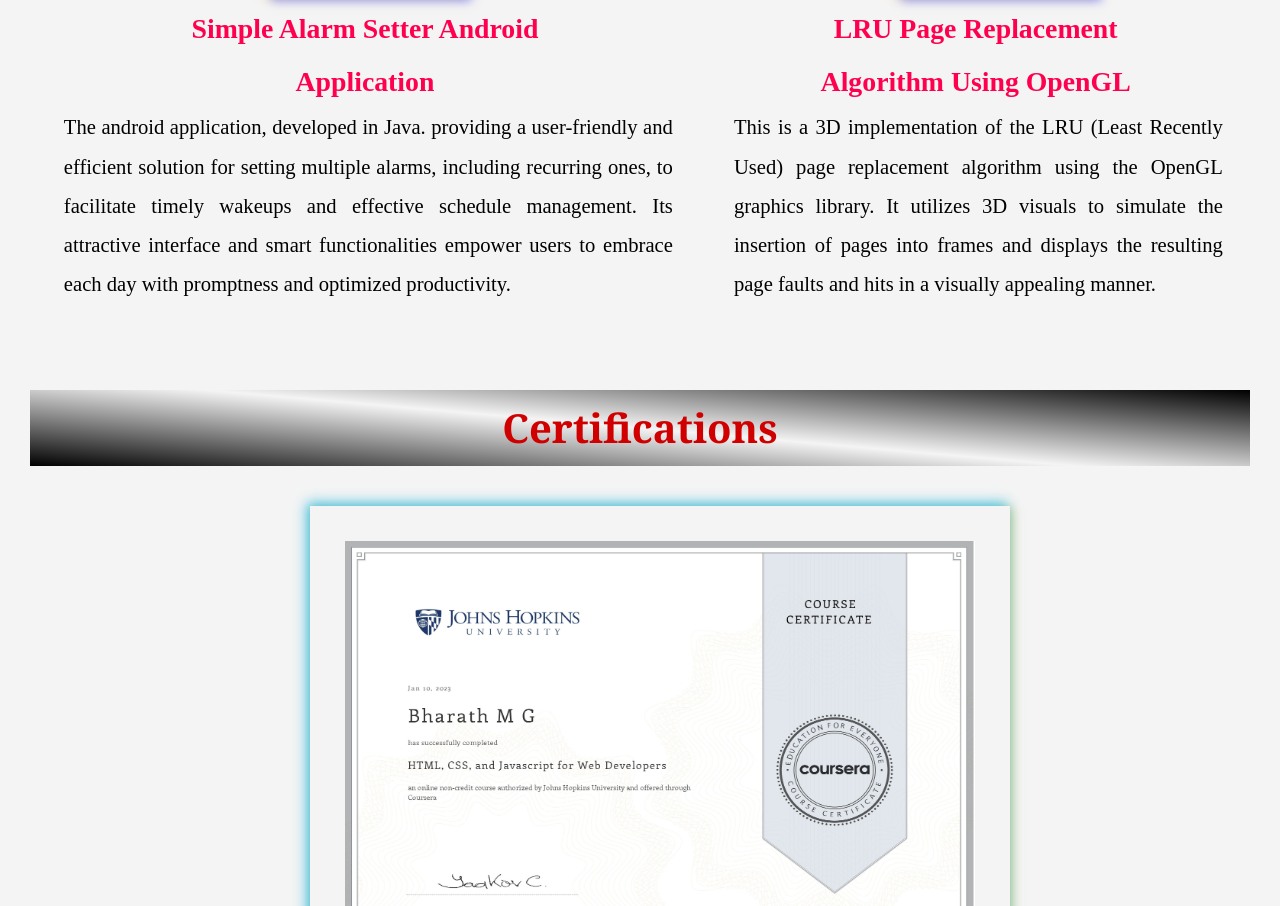
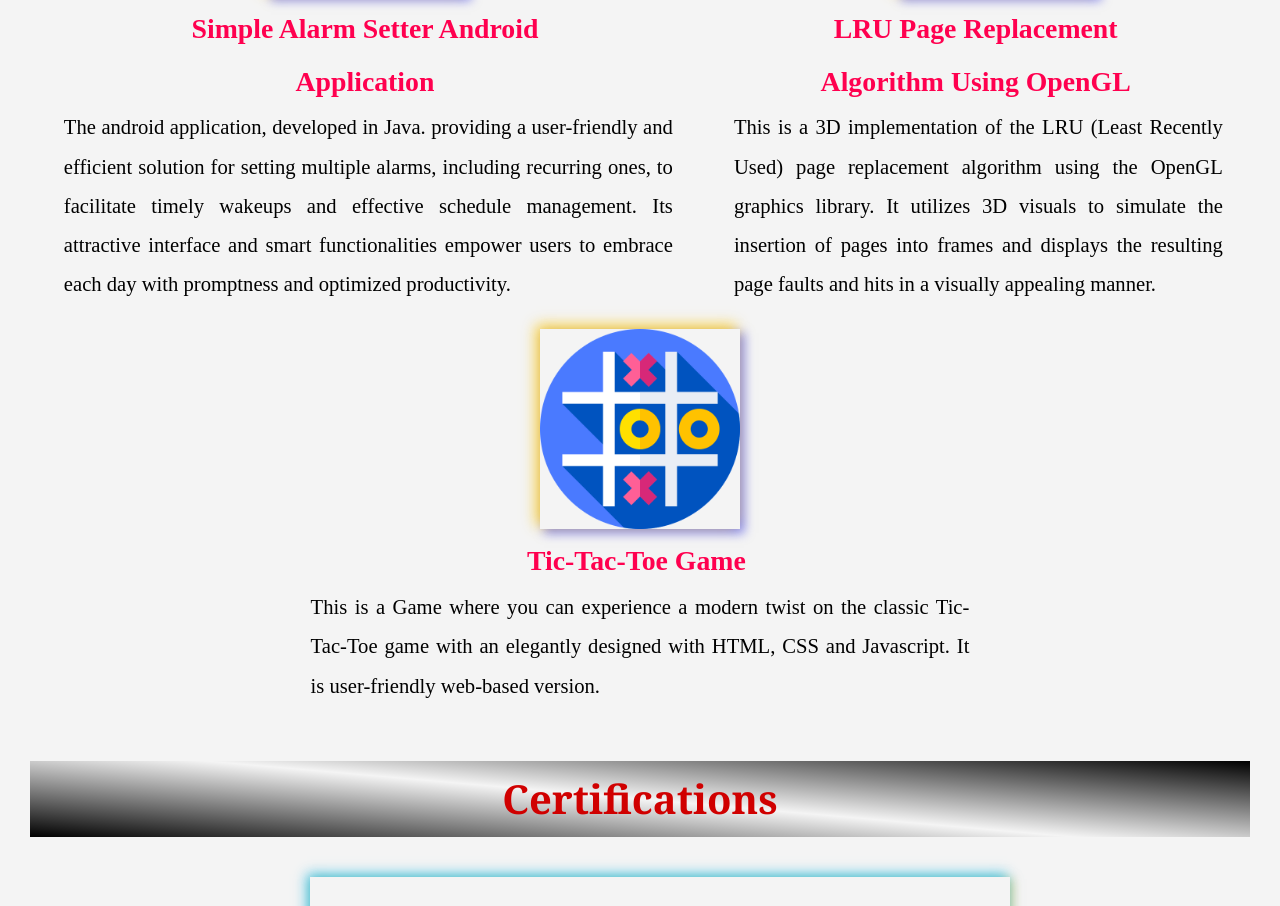
Before and after one commit to bharathmg2002/bharathmg, a plain HTML site: page index.html in a window 1280 px wide. Shown: the part 3462-4368 px from the top of the page. Drawn offline with Linux system fonts and the light colour scheme.

Commit message:
Portfolio

```diff
--- a/CSS/style.css
+++ b/CSS/style.css
@@ -300,6 +300,7 @@ span{
 
 #projects{
     padding: 30px 30px;
+    padding-bottom: 0px;
     margin: 2% 0;
 }
 #projects .container{
@@ -345,6 +346,30 @@ span{
     font-size: 200%;
     text-align: justify;
     padding: 0 5%;
+}
+
+#MobileDisplay{
+    display: none;
+}
+
+#DesDisplay{
+    margin: 2% 20%;
+    text-align: center;
+}
+
+#DesDisplay img{
+    margin: 0% 35%;
+    width: 200px;
+    height: 200px;
+    margin-left: 35%;
+    transition: background 0.5s,transform 0.5s;
+    box-shadow: -4px -4px 13px rgba(252, 198, 5, 0.756), 4px 4px 10px rgba(5, 13, 246, 0.5);
+}
+
+#DesDisplay h3 a{
+    text-decoration: none;
+    color: #FF004F;
+    font-size: 230%;
 }
 
 /* --------certifications------- */
@@ -722,6 +747,12 @@ nav .fa-solid{
     form input{
         padding: 10px;
     }
+    #DesDisplay{
+        display: none;
+    }
+    #MobileDisplay{
+        display: block;
+    }
 }
 
 
--- a/index.html
+++ b/index.html
@@ -155,6 +155,20 @@
                             insertion of pages into frames and displays the resulting
                             page faults and hits in a visually appealing manner.
 
+                        </p>
+                    </li>
+                </ul>
+                <ul>
+                    <li id="MobileDisplay">
+                        <img src="Image/Project/tic-tac-toe.png" alt="">
+                        <h3><a  href="https://bharathmg2002.github.io/Tic-Tac-Toe_Game">Tic-Tac-Toe Game</a> </h3>
+                        <p>This is a Game where you can experience a modern twist on the classic Tic-Tac-Toe game with an elegantly designed with HTML, CSS and Javascript. It is user-friendly web-based version.
+                        </p>
+                    </li>
+                    <li id="DesDisplay">
+                        <img src="Image/Project/tic-tac-toe.png" alt="">
+                        <h3><a  href="https://bharathmg2002.github.io/Tic-Tac-Toe_Game">Tic-Tac-Toe Game</a> </h3>
+                        <p>This is a Game where you can experience a modern twist on the classic Tic-Tac-Toe game with an elegantly designed with HTML, CSS and Javascript. It is user-friendly web-based version.
                         </p>
                     </li>
                 </ul>
```
Also changed, not shown: Image/Project/tic-tac-toe.png (added).
